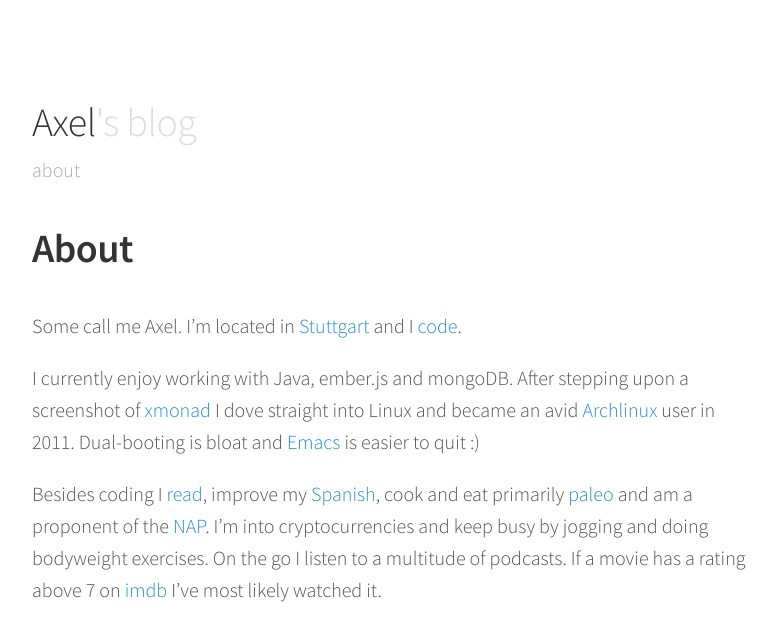
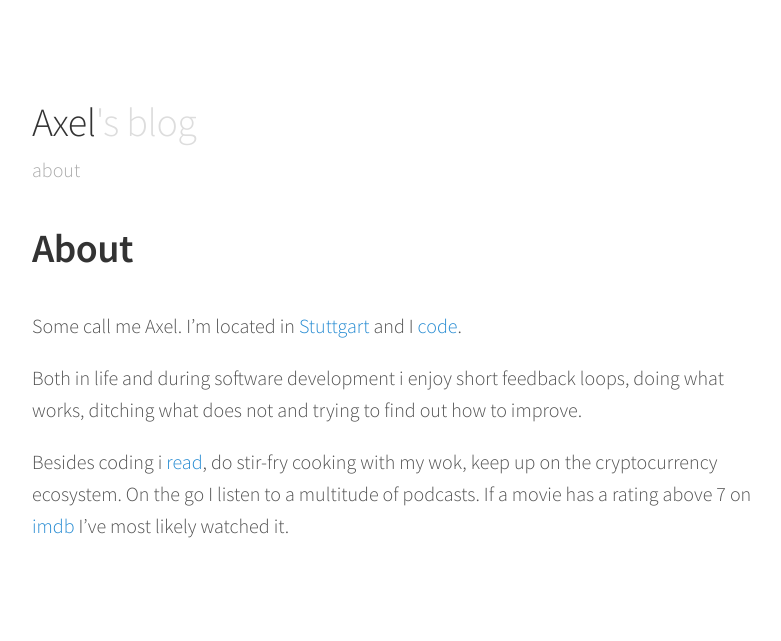
Before and after one commit to schlegde/schlegel.github.io, a Jekyll site: the page built from about.md, in a window 1280 px wide. Shown: the top 641 px of the page, without its empty margins (248-1029 px from the left). Built offline with Jekyll 4.4.1, drawn with Linux system fonts in a browser that asks for light colours; Markdown is read by kramdown in place of the engine named in the settings.

Commit message:
update about page

```diff
--- a/about.md
+++ b/about.md
@@ -2,8 +2,8 @@
 title: About
 permalink: /about/
 ---
-Some call me Axel. I'm located in [Stuttgart](http://en.wikipedia.org/wiki/Stuttgart) and I [code](https://github.com/xorrr).
+Some call me Axel. I'm located in [Stuttgart](http://en.wikipedia.org/wiki/Stuttgart) and I [code](https://github.com/axelhodler).
 
-I currently enjoy working with Java, ember.js and mongoDB. After stepping upon a screenshot of [xmonad](http://xmonad.org/) I dove straight into Linux and became an avid [Archlinux](https://www.archlinux.org/) user in 2011. Dual-booting is bloat and [Emacs](http://xkcd.com/378/) is easier to quit :)
+Both in life and during software development i enjoy short feedback loops, doing what works, ditching what does not and trying to find out how to improve.
 
-Besides coding I [read](https://www.goodreads.com/user/show/17724008-xorrr), improve my [Spanish](https://www.duolingo.com/xorrr), cook and eat primarily [paleo](http://en.wikipedia.org/wiki/Paleo_diet) and am a proponent of the [NAP](http://en.wikipedia.org/wiki/Non-aggression_principle). I'm into cryptocurrencies and keep busy by jogging and doing bodyweight exercises. On the go I listen to a multitude of podcasts. If a movie has a rating above 7 on [imdb](http://www.imdb.com/) I've most likely watched it.
+Besides coding i [read](https://www.goodreads.com/user/show/17724008-xorrr), do stir-fry cooking with my wok, keep up on the cryptocurrency ecosystem. On the go I listen to a multitude of podcasts. If a movie has a rating above 7 on [imdb](http://www.imdb.com/) I've most likely watched it.
```
